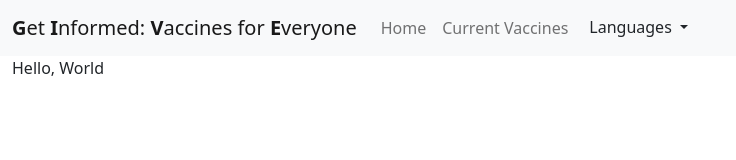
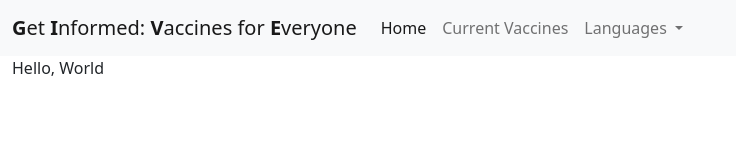
Before and after one commit to gumsanaung/covid-19-info, a plain HTML site: page index.html in a window 1280 px wide. Shown: the whole page, without its empty margins (0-736 px from the left). Drawn offline with nearby package versions, Linux system fonts and the light colour scheme.

Commit message:
changed dropdown menu to a tag

```diff
--- a/index.html
+++ b/index.html
@@ -34,19 +34,17 @@
             <div class="collapse navbar-collapse" id="navbarSupportedContent">
                 <ul class="navbar-nav me-auto mb-2 mb-lg-0">
                     <li class="nav-item">
-                        <a class="nav-link" href="#">Home</a>
+                        <a class="nav-link active" href="#">Home</a>
                     </li>
                     <li class="nav-item">
                         <a class="nav-link" href="#">Current Vaccines</a>
                     </li>
-                    <li class="nav-items">
-                        <div class="dropdown">
-                            <button class="btn dropdown-toggle" type="button" data-bs-toggle="dropdown"
-                                aria-expanded="false" id="language-button">
-                                Languages
-                            </button>
-                            <ul class="dropdown-menu" aria-labelledby="language-button" id="language-menu"></ul>
-                        </div>
+                    <li class="nav-items dropdown">
+                        <a class="nav-link dropdown-toggle" role="button" data-bs-toggle="dropdown"
+                            aria-expanded="false" id="language-button">
+                            Languages
+                        </a>
+                        <ul class="dropdown-menu" aria-labelledby="language-button" id="language-menu"></ul>
                     </li>
                 </ul>
             </div>
```
